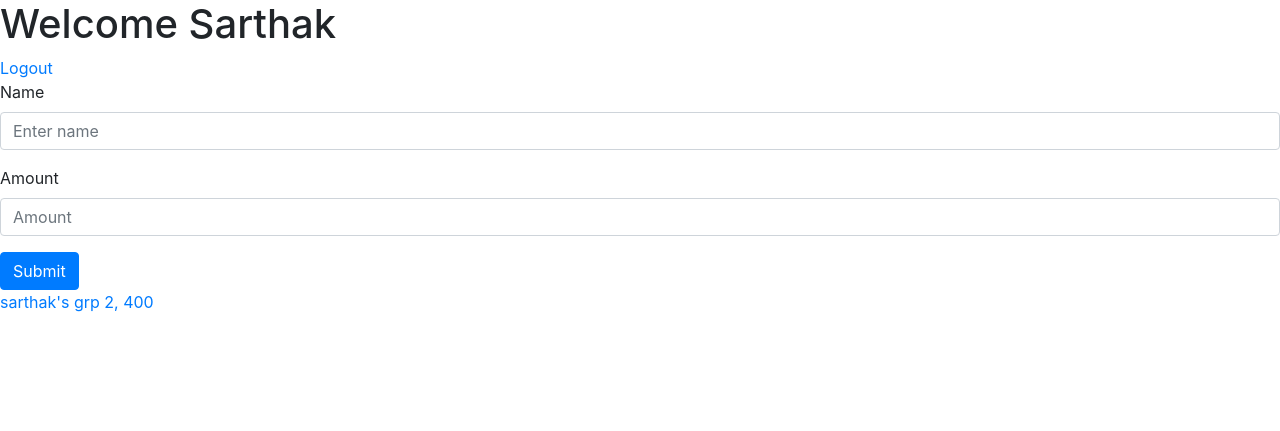
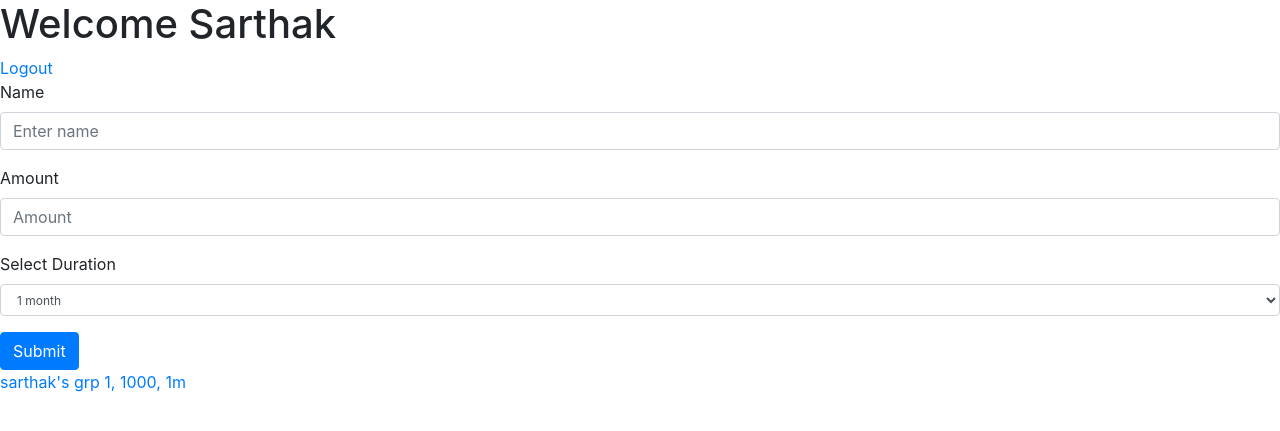
Before and after one commit to Sarthak123456/comity, a Django app: page / in a window 1280 px wide. Shown: the part 56-487 px from the top of the page. Run offline with Django 3.2, Linux system fonts and the light colour scheme; a user stored in the database is signed in; data comes from the database, SQL or seed files in the repository; some libraries are stand-ins or nearby versions.

Commit message:
Added duration field

```diff
--- a/backend/myapp/comity/models.py
+++ b/backend/myapp/comity/models.py
@@ -19,6 +19,7 @@
     id = models.UUIDField(primary_key=True, default=uuid.uuid4, editable=False)
     name = models.CharField(max_length=122)
     amount = models.CharField(max_length=6)
+    duration = models.CharField(max_length=6, default='1m')
     created_at=models.IntegerField(default=0)
     updated_at=models.IntegerField(default=0)
     start_date=models.IntegerField(default=0)
@@ -40,7 +41,8 @@
      )
     account_number = models.CharField(max_length=122)
     ifsc = models.CharField(max_length=122)
-    qr_code = models.ImageField()
+    superuser = models.BooleanField(default=False)
+    qr_code = models.ImageField(blank=True)
 
     def __str__(self):
         return self.u_id.username
@@ -59,7 +61,6 @@
      )
     start_comity = models.BooleanField(default=False)
     winner = models.BooleanField(default=False)
-    superuser = models.BooleanField(default=False)
     bidAmount = models.IntegerField(default=0)
 
     def __str__(self):
--- a/backend/myapp/comity/views.py
+++ b/backend/myapp/comity/views.py
@@ -68,9 +68,11 @@
     if request.method == "POST":
         name = request.POST.get('name')
         amt = request.POST.get('amt')
+        duration = request.POST.get('duration')
+        print('Duration = ' , duration)
         # user = request.user
         user = User.objects.get(username = request.user)
-        group = group_info_table(name = name , amount = amt, created_by_user = user, created_at= milliseconds, updated_at = milliseconds)
+        group = group_info_table(name = name , amount = amt, duration = duration, created_by_user = user, created_at= milliseconds, updated_at = milliseconds)
         group.save()
         # user = User.objects.get(id=ids)
         # print("ID = " , group.id)
@@ -170,7 +172,7 @@
         currentGroup.save()
     currentDate = getCurrentDateInLocalTimezone()
     usersInGroup = group_table.objects.filter(g_id=id)
-    dateAfterOneMonth = currentDate + relativedelta(months=+1)
+    # dateAfterOneMonth = currentDate + relativedelta(months=+1)
     # print("dateAfterOneMonth = " , dateAfterOneMonth.date())
     # print('getCurrentDateInLocalTimezone = ', getCurrentDateInLocalTimezone().date())
     winners = ''
@@ -348,6 +350,12 @@
                 admins = group_table.objects.get(g_id= group , u_id = userss)
 
                 if group.start_date == 0 or getCurrentDateInLocalTimezone().date() == convertMilisToDatetime(group.end_date).date():
+                    duration={"1m" : "month 1" , "2w" : "weeks 2", "1w" : "weeks 1" , "3d" : "days 3"}
+                    print("iuhibhkbk" , duration.get(group.duration).split(' ')[0])
+                    print("time = " , getDateAfterSometime(duration.get(group.duration).split(' ')[0], int(duration.get(group.duration).split(' ')[1])))
+                    # duration={"1m" : "month 1" }
+                    # print("group duration = " , )
+                    # getDateAfterSometime(weeks,2)
                     dateAfterOneMonth= convertMilisToDatetime(getCurrentMilis()) + relativedelta(months=+1)
                     yr =  dateAfterOneMonth.year
                     mn = dateAfterOneMonth.month
@@ -398,6 +406,7 @@
     userInGroup = group_table.objects.get(g_id = id, u_id = user)
     nonWinnerUsersInGroup = group_table.objects.filter(g_id = id, bidAmount=0)
     usersInGroup = group_table.objects.filter(g_id = id)
+    user_info = UserInfo.objects.get(u_id = user)
     # print("nonWinnerUsersInGroup" , nonWinnerUsersInGroup)
     # print("usersInGroup" , usersInGroup)
     currentGroup = group_info_table.objects.get(id = id)
@@ -477,7 +486,7 @@
         checkBidForm(request, totalAmount, lastWinner , id , userInGroup, nonWinnerUsersInGroup)
     # checkSuperuser = usersInGroup.objects.all()
     # messages.success(request, "{} usersInGroup".format(len(usersInGroup)))
-    context = {"name" : str(user), "userInGroup" : userInGroup,"lastWinner" : str(lastWinner), "highestBidUser" : str(highestBidUser), "usersInGroup" : usersInGroup, "showBidInputBox": showBidInputBox, "totalAmt" : totalAmount , "id" : id}
+    context = {"name" : str(user), "userInGroup" : userInGroup,"lastWinner" : str(lastWinner), "highestBidUser" : str(highestBidUser), "usersInGroup" : usersInGroup, "showBidInputBox": showBidInputBox, "totalAmt" : totalAmount , "id" : id,"user_info" : user_info}
     return render(request, 'bid.html', context)
 
 def checkBidForm(request, totalAmount, lastWinner, id , userInGroup, nonWinnerUsersInGroup):
--- a/backend/myapp/templates/bid.html
+++ b/backend/myapp/templates/bid.html
@@ -8,7 +8,7 @@
 {% comment %} <a href='/bid'>bid</a> <br> <a href='/transfer/{{winner}}'> transfer </a> {% endcomment %}
 
 
-{% if userInGroup.superuser == True %}
+{% if user_info.superuser == True %}
 {% if showBidInputBox %}
 
 {% if lastWinner != name or highestBidUser != name %}
@@ -47,7 +47,7 @@
 <p> Total AMT = {{ totalAmt }}</p>
 {% endif %}
 
-{% if userInGroup.superuser == False %}
+{% if user_info.superuser == False %}
 <h2>{{name}}, </h2>
 <h2> Please subscribe </h2>
 
--- a/backend/myapp/templates/index.html
+++ b/backend/myapp/templates/index.html
@@ -20,6 +20,15 @@
     <label for="amt">Amount</label>
     <input type="number" class="form-control" id="amt" name = "amt" placeholder="Amount">
   </div>
+   <div class="form-group">
+    <label for="duration">Select Duration</label>
+    <select class="form-control" id="duration" name = "duration" style = "font-size:12px">
+      <option value="1m">1 month</option>
+      <option value="3d">3 days (superuser) </option>
+      <option value="1w">1 week (superuser)</option>
+      <option value="2w">2 weeks (superuser) </option>
+    </select>
+  </div>
   <button type="submit" class="btn btn-primary">Submit</button>
 </form>
 
@@ -29,7 +38,7 @@
 {% endfor %} -->
 
 {% for group in groupList %}
-<a href="/get/{{group.id}}"> {{group.name}}, {{group.amount}} </a> <br>
+<a href="/get/{{group.id}}"> {{group.name}}, {{group.amount}}, {{group.duration}} </a> <br>
 {% endfor %}
 
 
```
Also changed, not shown: backend/myapp/comity/migrations/0016_auto_20201220_0722.py (added), backend/myapp/db.sqlite3.
